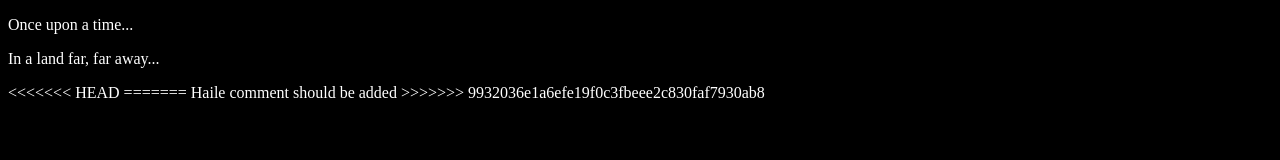
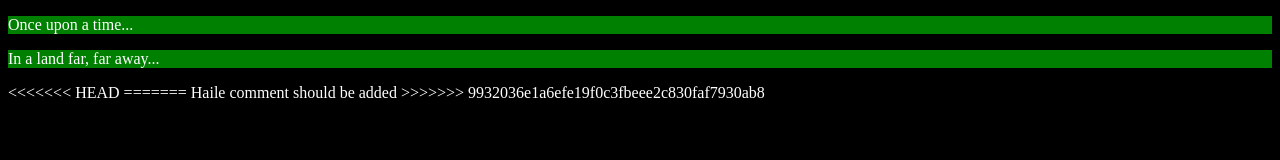
Before and after one commit to Hasnake/Haile-and-Jacob, a plain HTML site: page index.html in a window 1280 px wide. Drawn offline with Linux system fonts and the light colour scheme; files that its build step writes are made by us from their sources.

Commit message:
Adding both

```diff
--- a/index.css
+++ b/index.css
@@ -2,3 +2,7 @@ h1
 {
   background-color: red;
 }
+p
+{
+  background-color: green;
+}
```
